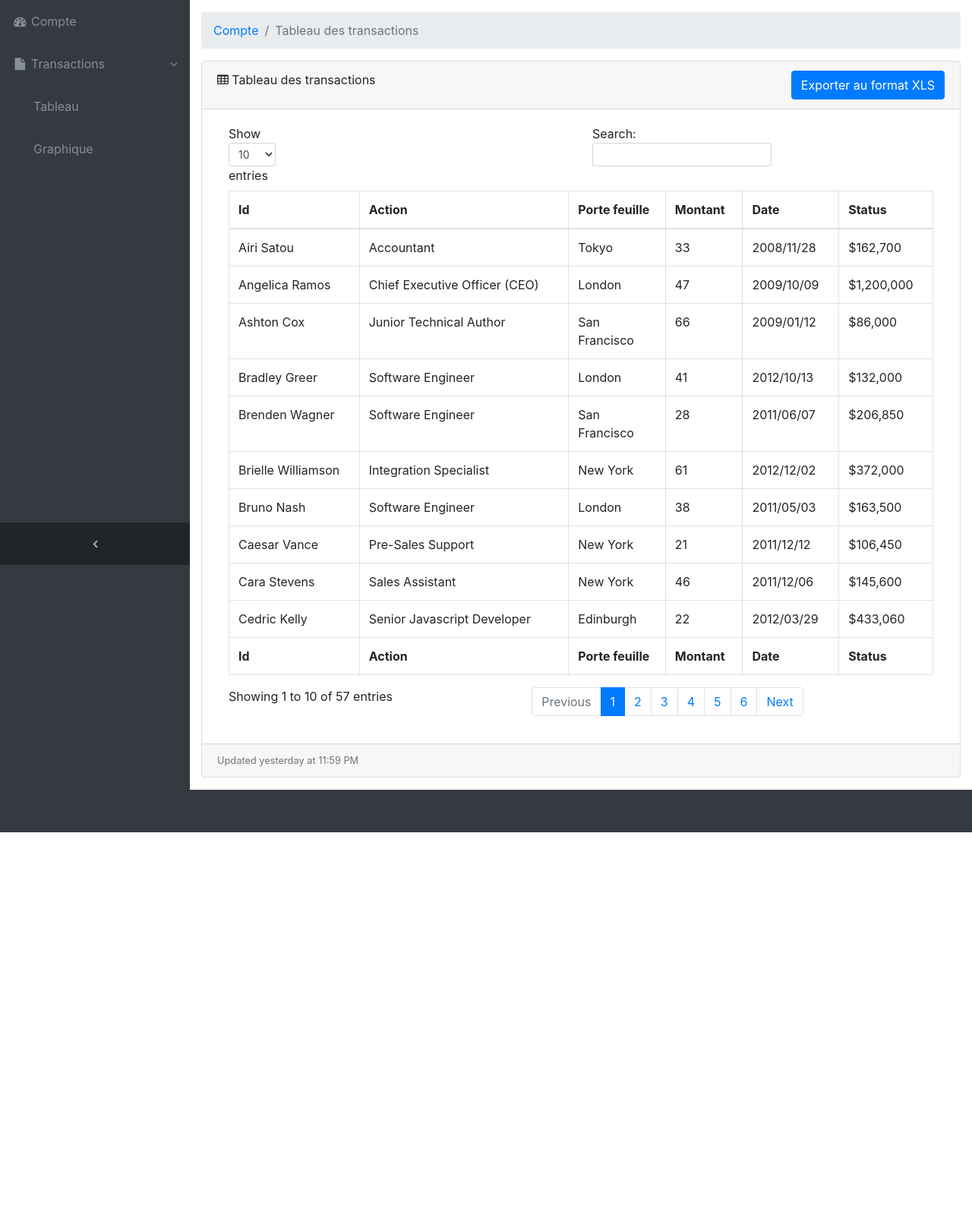
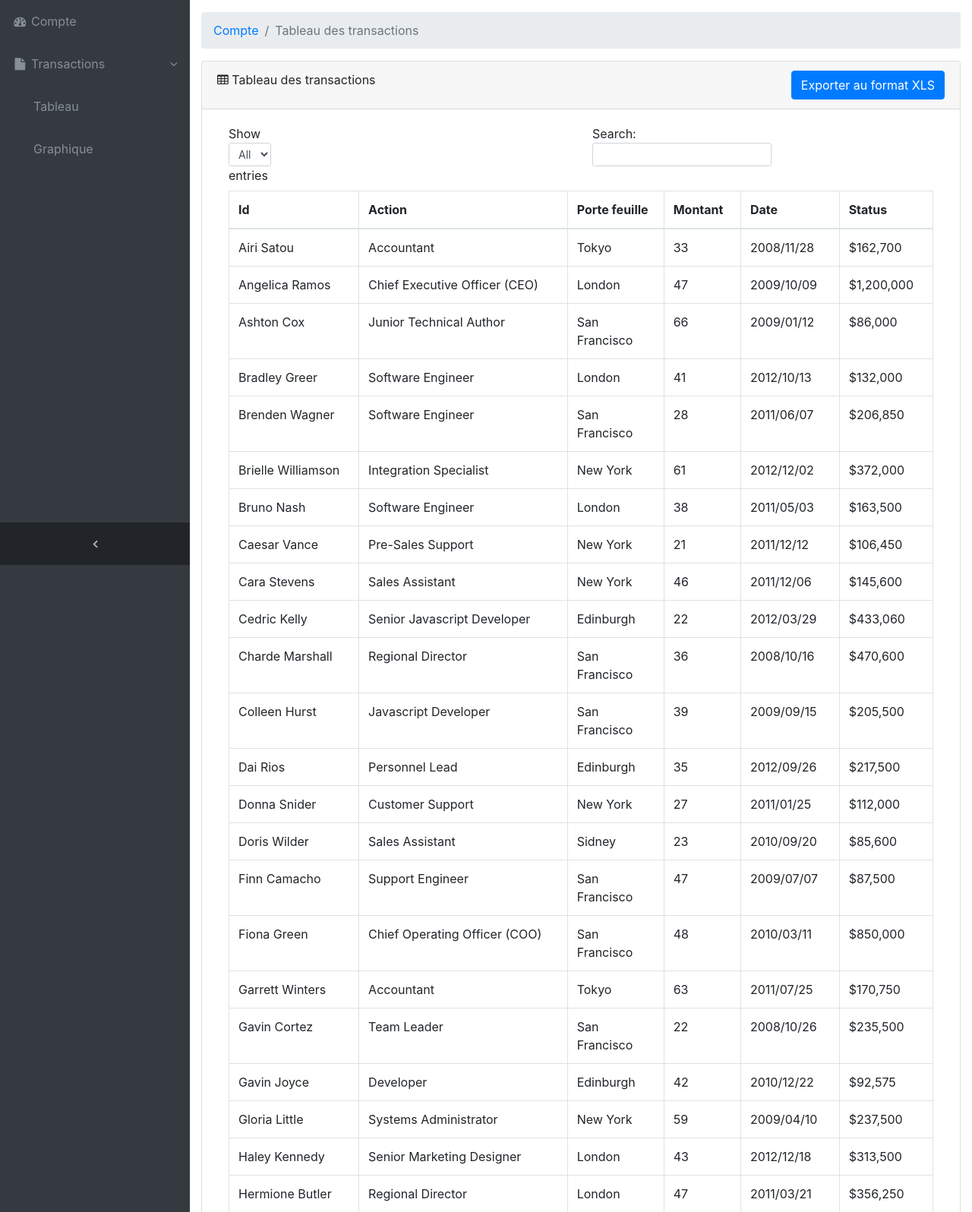
Before and after one commit to ChristopheBelanger/INF1013, a PHP site: page /inf1013/tables.php in a window 1280 px wide. Shown: the part 56-1652 px from the top of the page at 76% size. Before the commit the page ends 1152 px from the top, so only its background shows below. Run offline with PHP 8.4, Linux system fonts and the light colour scheme; a user stored in the database is signed in; some libraries are stand-ins or nearby versions.

Commit message:
Fixed table lenght for export

```diff
--- a/WebifPHP/js/script.js
+++ b/WebifPHP/js/script.js
@@ -1,5 +1,8 @@
 $(document).ready(function(){
-  var table = $('#dataTable').DataTable();
+  var table = $('#dataTable').DataTable( {
+			"aLengthMenu": [[25, 50, 75, -1], [25, 50, 75, "All"]],
+			"iDisplayLength": -1
+  });
 
   $('#btn-export').on('click', function(){
 	 var table2excel = new Table2Excel();
--- a/WebifPHP/tables.php
+++ b/WebifPHP/tables.php
@@ -89,7 +89,7 @@ IF(ISSET($_SESSION['name'])){
 		  </div>
         <div class="card-body">
           <div class="table-responsive">
-            <table class="table table-bordered" id="dataTable" width="100%" cellspacing="0">
+            <table class="table table-bordered data-page-length='-1'" id="dataTable" width="100%" cellspacing="0">
               <thead>
                 <tr>
                   <th>Id</th>
@@ -100,16 +100,6 @@ IF(ISSET($_SESSION['name'])){
                   <th>Status</th>
                 </tr>
               </thead>
-              <tfoot>
-                <tr>
-                  <th>Id</th>
-                  <th>Action</th>
-                  <th>Porte feuille</th>
-                  <th>Montant</th>
-                  <th>Date</th>
-                  <th>Status</th>
-                </tr>
-              </tfoot>
               <tbody>
                 <tr>
                   <td>Tiger Nixon</td>
```
